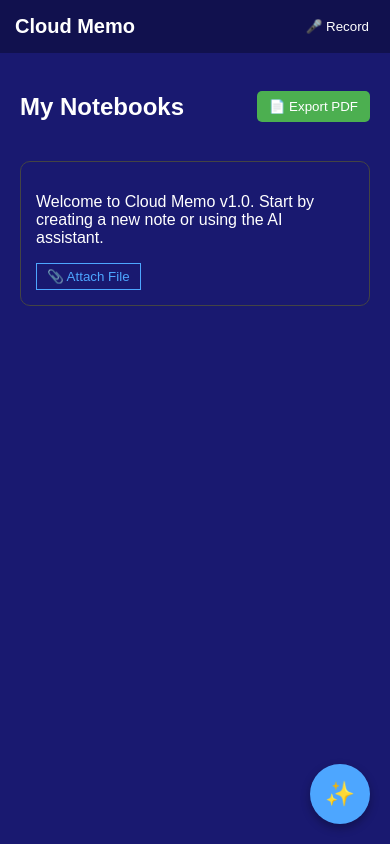
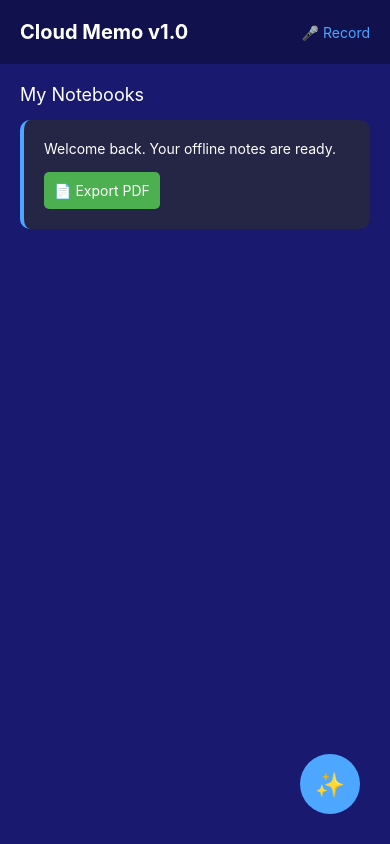
Before and after one commit to Aenanorni631/cloud-memo-android, a React Native app: screen / in a window 390 px wide. Built offline with nearby package versions, Linux system fonts and the light colour scheme.

Commit message:
fix: restore entry point and bridge to resolve blank screen

```diff
--- a/App.js
+++ b/App.js
@@ -1,21 +1,57 @@
 import React, { useState } from 'react';
-import NotebookDashboard from './src/components/Notebooks/NotebookDashboard';
-import AIChatPanel from './src/components/AIChat/AIChatPanel';
-import './src/styles/theme.css';
+import { View, Text, StyleSheet, TouchableOpacity, SafeAreaView } from 'react-native';
 
 export default function App() {
-    const [view, setView] = useState('notebooks');
     const [isChatVisible, setIsChatVisible] = useState(false);
 
     return (
-        <div className="app-container">
-            <nav style={{ padding: '15px', background: 'rgba(0,0,0,0.3)', display: 'flex', justifyContent: 'space-between' }}>
-                <h1 style={{ margin: 0, fontSize: '20px' }}>Cloud Memo</h1>
-                <button style={{ background: 'none', border: 'none', color: 'white' }}>🎤 Record</button>
-            </nav>
-            <NotebookDashboard />
-            <AIChatPanel isVisible={isChatVisible} closeChat={() => setIsChatVisible(false)} />
-            <button className="floating-ai-btn" onClick={() => setIsChatVisible(true)}>✨</button>
-        </div>
+        <SafeAreaView style={styles.container}>
+            <View style={styles.nav}>
+                <Text style={styles.title}>Cloud Memo v1.0</Text>
+                <TouchableOpacity><Text style={styles.recordBtn}>🎤 Record</Text></TouchableOpacity>
+            </View>
+
+            <View style={styles.content}>
+                <Text style={styles.subtitle}>My Notebooks</Text>
+                <View style={styles.card}>
+                    <Text style={styles.cardText}>Welcome back. Your offline notes are ready.</Text>
+                    <TouchableOpacity style={styles.exportBtn}><Text style={{color: '#fff'}}>📄 Export PDF</Text></TouchableOpacity>
+                </View>
+            </View>
+
+            {isChatVisible && (
+                <View style={styles.chatOverlay}>
+                    <View style={styles.chatHeader}>
+                        <Text style={styles.chatTitle}>AI Assistant</Text>
+                        <TouchableOpacity onPress={() => setIsChatVisible(false)}><Text style={{color: '#fff', fontSize: 24}}>×</Text></TouchableOpacity>
+                    </View>
+                    <Text style={styles.chatBody}>How can I help you today?</Text>
+                </View>
+            )}
+
+            <TouchableOpacity
+                style={styles.fab}
+                onPress={() => setIsChatVisible(true)}>
+                <Text style={styles.fabIcon}>✨</Text>
+            </TouchableOpacity>
+        </SafeAreaView>
     );
 }
+
+const styles = StyleSheet.create({
+    container: { flex: 1, backgroundColor: '#191970' },
+    nav: { padding: 20, backgroundColor: 'rgba(0,0,0,0.3)', flexDirection: 'row', justifyContent: 'space-between', alignItems: 'center' },
+    title: { color: '#fff', fontSize: 20, fontWeight: 'bold' },
+    recordBtn: { color: '#4da6ff' },
+    content: { padding: 20 },
+    subtitle: { color: '#fff', fontSize: 18, marginBottom: 15 },
+    card: { backgroundColor: '#252545', padding: 20, borderRadius: 10, borderLeftWidth: 4, borderLeftColor: '#4da6ff' },
+    cardText: { color: '#fff', marginBottom: 15 },
+    exportBtn: { backgroundColor: '#4caf50', padding: 10, borderRadius: 5, alignSelf: 'flex-start' },
+    fab: { position: 'absolute', bottom: 30, right: 30, backgroundColor: '#4da6ff', width: 60, height: 60, borderRadius: 30, justifyContent: 'center', alignItems: 'center', elevation: 5 },
+    fabIcon: { fontSize: 24 },
+    chatOverlay: { position: 'absolute', top: 0, right: 0, bottom: 0, width: '85%', backgroundColor: '#1a1a2e', padding: 20, zIndex: 1000, borderLeftWidth: 1, borderLeftColor: '#4da6ff' },
+    chatHeader: { flexDirection: 'row', justifyContent: 'space-between', borderBottomWidth: 1, borderBottomColor: '#333', paddingBottom: 10 },
+    chatTitle: { color: '#4da6ff', fontWeight: 'bold' },
+    chatBody: { color: '#fff', marginTop: 20 }
+});
--- /dev/null
+++ b/app.json
@@ -0,0 +1,4 @@
+{
+  "name": "CloudMemo",
+  "displayName": "CloudMemo"
+}
--- /dev/null
+++ b/index.js
@@ -0,0 +1,5 @@
+import {AppRegistry} from 'react-native';
+import App from './App';
+import {name as appName} from './app.json';
+
+AppRegistry.registerComponent(appName, () => App);
```
Also changed, not shown: action_log.txt.
